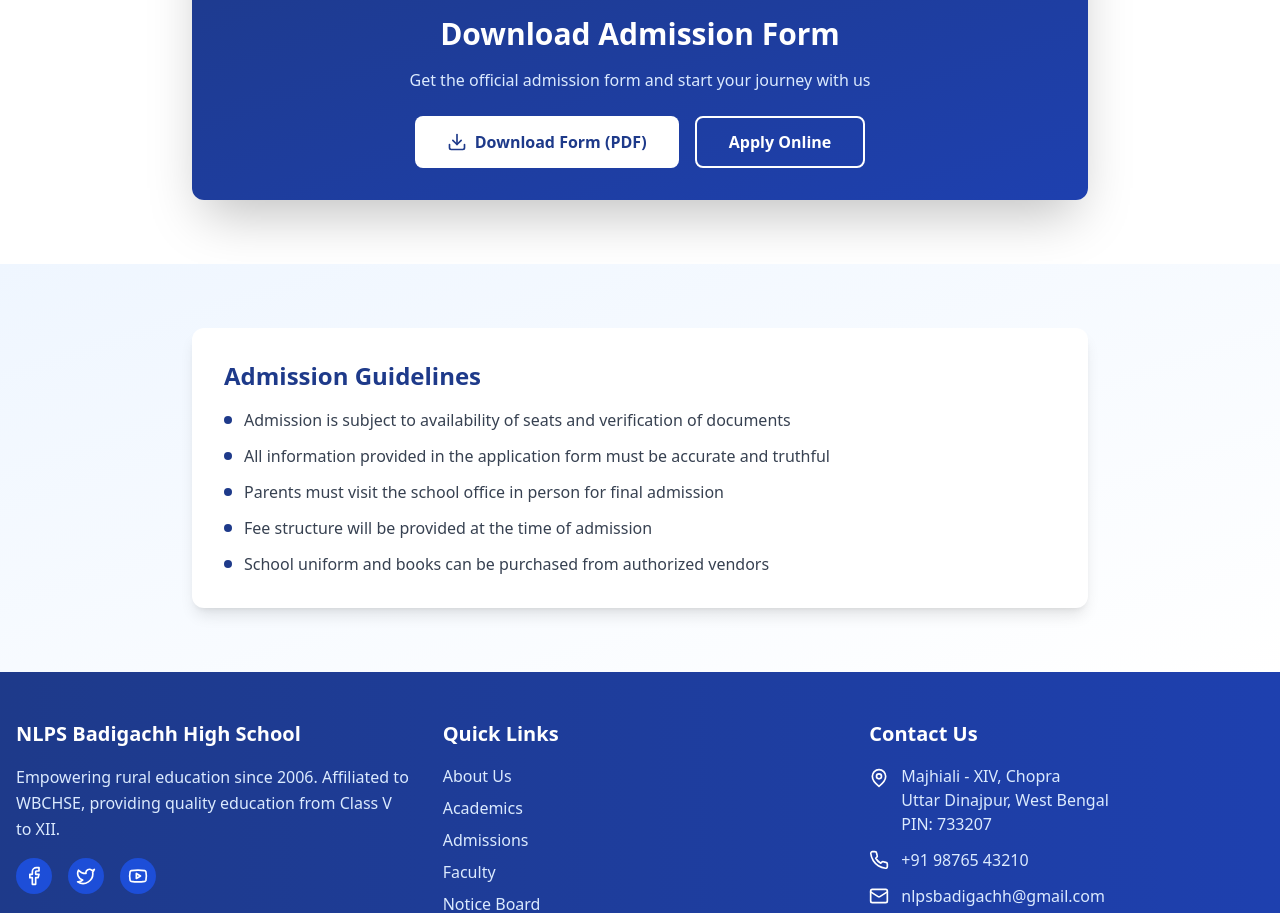
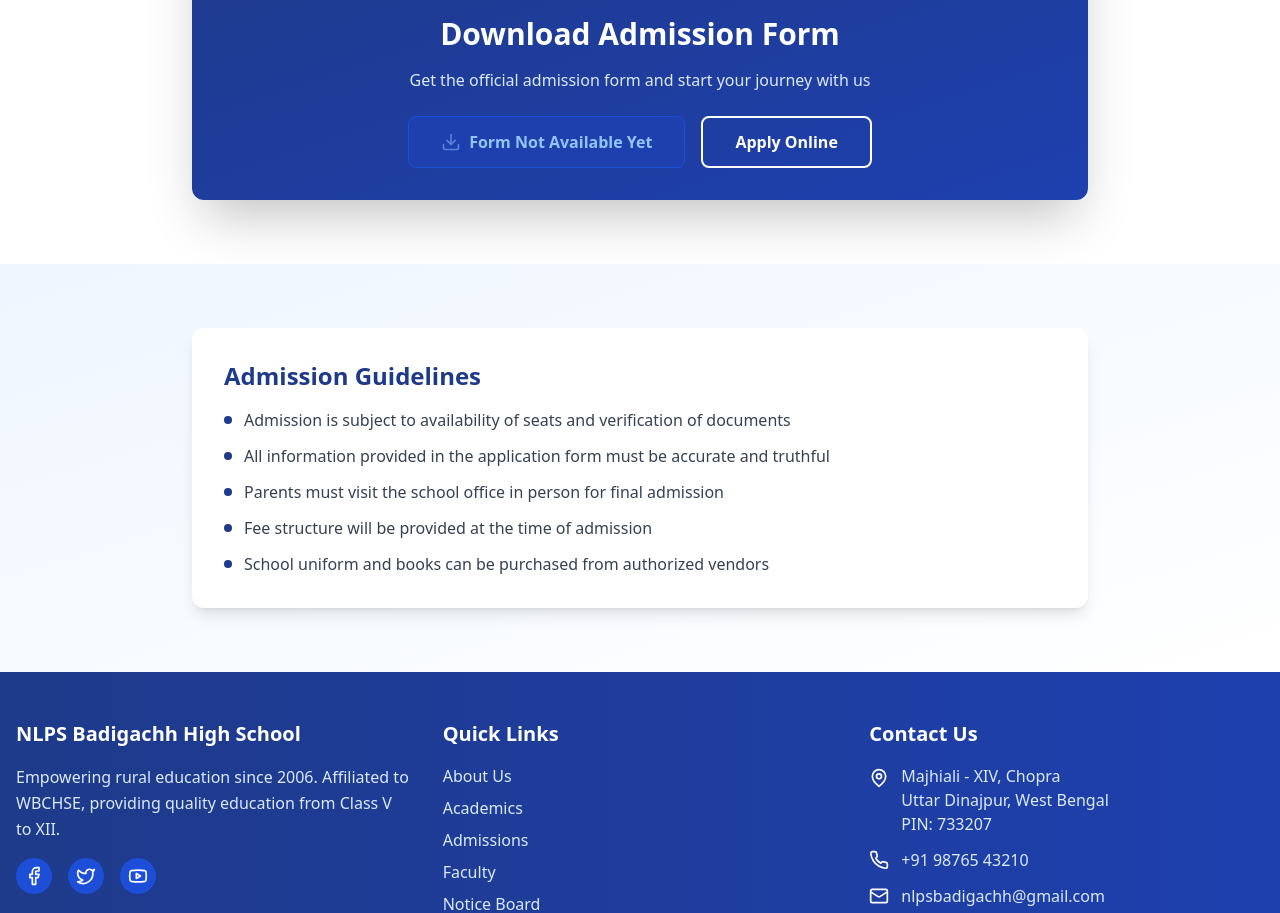
Before and after one commit to NITISHsng/nlps, a Next.js app: page /admissions in a window 1280 px wide. Shown: the part 3293-4206 px from the top of the page. Built offline with nearby package versions, Linux system fonts and the light colour scheme; no server answers; the database is empty.

Commit message:
feat: add admission form upload to admin panel

```diff
--- a/src/screens/Admin.tsx
+++ b/src/screens/Admin.tsx
@@ -22,6 +22,7 @@ interface AdmissionSettings {
   start_date: string | null;
   end_date: string | null;
   announcement_text: string | null;
+  form_url?: string | null;
 }
 
 interface Facility {
@@ -199,7 +200,7 @@ export default function Admin() {
         setAdmissionSettings(newData);
       } else {
         console.error('Insert admissions error:', insertError?.message);
-        setAdmissionSettings({ id: 'dummy', is_open: false, start_date: '', end_date: '', announcement_text: '' });
+        setAdmissionSettings({ id: 'dummy', is_open: false, start_date: '', end_date: '', announcement_text: '', form_url: '' });
       }
     }
   }
@@ -542,6 +543,30 @@ export default function Admin() {
                   <label className="block text-sm font-bold text-gray-700 mb-2">Announcement Text</label>
                   <p className="text-xs text-gray-500 mb-3">Custom message displayed on the Admissions page (e.g., "Classes V to X - Limited Seats Available")</p>
                   <textarea value={admissionSettings.announcement_text || ''} onChange={e => setAdmissionSettings({ ...admissionSettings, announcement_text: e.target.value })} className="p-3 border border-gray-300 rounded-lg w-full h-24 focus:ring-2 focus:ring-blue-500 focus:border-blue-500" placeholder="Enter announcement text..."/>
+                </div>
+
+                <div className="bg-gray-50 p-5 rounded-xl border border-gray-200 mt-6">
+                  <label className="block text-sm font-bold text-gray-700 mb-2">Admission Form (PDF)</label>
+                  <p className="text-xs text-gray-500 mb-3">Upload the official admission form for users to download.</p>
+                  <div className="flex flex-col sm:flex-row items-center gap-4">
+                    {admissionSettings.form_url ? (
+                      <div className="flex items-center gap-3 bg-white p-3 rounded border w-full sm:w-auto">
+                         <span className="text-sm font-semibold text-green-700">✓ Form Uploaded</span>
+                         <a href={admissionSettings.form_url} target="_blank" rel="noopener noreferrer" className="text-blue-600 hover:underline text-sm font-semibold ml-auto">View Form</a>
+                         <button onClick={() => setAdmissionSettings({ ...admissionSettings, form_url: '' })} className="text-red-500 hover:text-red-700 ml-2" title="Remove form">✖</button>
+                      </div>
+                    ) : (
+                      <label className="flex-1 cursor-pointer bg-white border-2 border-dashed border-blue-300 rounded-lg p-3 text-center hover:bg-blue-50 transition-colors w-full">
+                        <span className="text-blue-600 font-semibold">{uploadingNoticePdf ? 'Uploading...' : 'Click to select PDF form (< 300KB)'}</span>
+                        <input type="file" onChange={async e => {
+                           if (e.target.files && e.target.files.length > 0) {
+                              const url = await handlePdfUpload(e.target.files[0]);
+                              if (url) setAdmissionSettings({ ...admissionSettings, form_url: url });
+                           }
+                        }} disabled={uploadingNoticePdf} className="hidden" accept="application/pdf"/>
+                      </label>
+                    )}
+                  </div>
                 </div>
 
                 <div className="flex justify-end pt-4">
--- a/src/screens/Admissions.tsx
+++ b/src/screens/Admissions.tsx
@@ -195,10 +195,17 @@ export default function Admissions() {
                 Get the official admission form and start your journey with us
               </p>
               <div className="flex flex-wrap justify-center gap-4">
-                <button className="bg-white text-blue-900 px-8 py-3 rounded-lg font-semibold hover:bg-blue-50 transition-all transform hover:scale-105 flex items-center space-x-2">
-                  <Download className="w-5 h-5" />
-                  <span>Download Form (PDF)</span>
-                </button>
+                                {admissionSettings?.form_url ? (
+                   <a href={admissionSettings.form_url} target="_blank" rel="noopener noreferrer" className="bg-white text-blue-900 px-8 py-3 rounded-lg font-semibold hover:bg-blue-50 transition-all transform hover:scale-105 flex items-center space-x-2">
+                     <Download className="w-5 h-5" />
+                     <span>Download Form (PDF)</span>
+                   </a>
+                ) : (
+                   <button disabled className="bg-blue-800 text-blue-300 px-8 py-3 rounded-lg font-semibold cursor-not-allowed flex items-center space-x-2 border border-blue-700">
+                     <Download className="w-5 h-5 opacity-50" />
+                     <span>Form Not Available Yet</span>
+                   </button>
+                )}
                 <button className="bg-transparent border-2 border-white text-white px-8 py-3 rounded-lg font-semibold hover:bg-white hover:text-blue-900 transition-all transform hover:scale-105">
                   Apply Online
                 </button>
```
